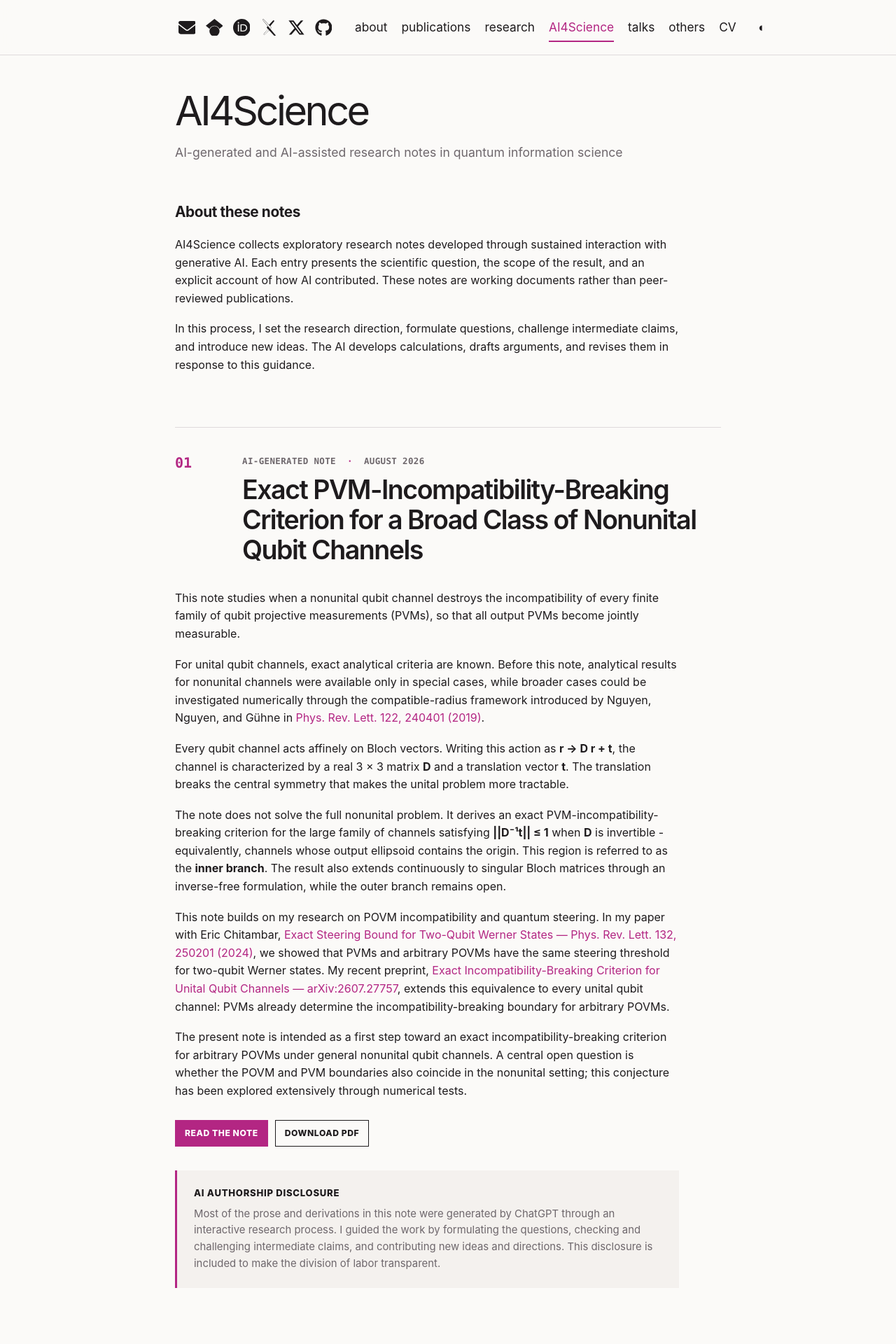
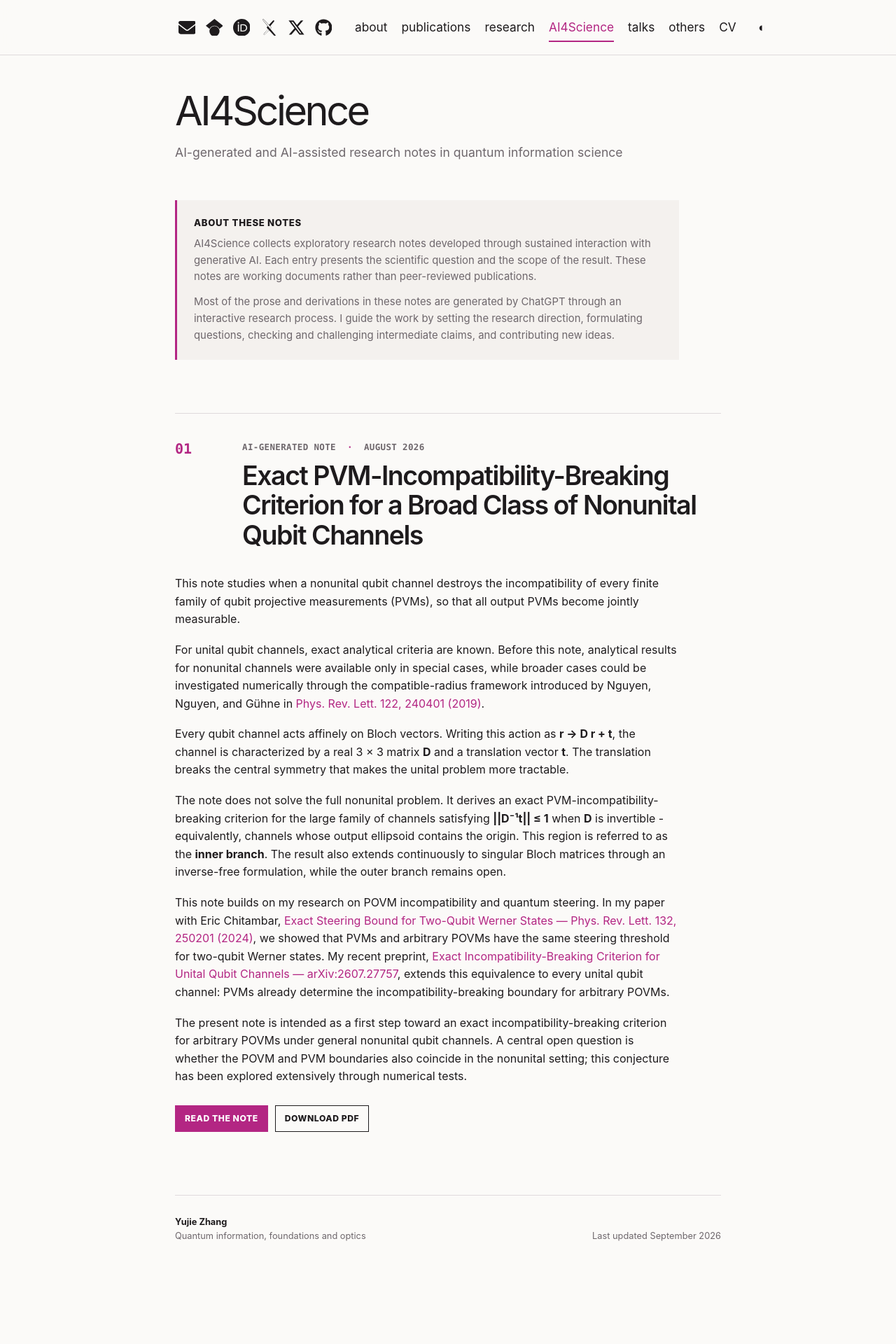
Before and after one commit to yujie4phy/yujie4phy.github.io, a Next.js app: page /ai4science in a window 1280 px wide. Shown: the top 1920 px of the page at 70% size. After the commit the page ends 1805 px from the top, so only its background shows below. Built offline with nearby package versions, Linux system fonts and the light colour scheme.

Commit message:
Consolidate AI disclosure in the page introduction

```diff
--- a/app/ai4science/page.tsx
+++ b/app/ai4science/page.tsx
@@ -18,7 +18,7 @@ export default function AI4SciencePage() {
       pageDescription={ai4science.pageDescription}
       pageHeadingVariant="compact"
     >
-      <section className="ai4science-intro" aria-labelledby="ai4science-introduction">
+      <section className="ai-disclosure" aria-labelledby="ai4science-introduction">
         <h2 id="ai4science-introduction">About these notes</h2>
         {ai4science.introduction.map((paragraph) => (
           <p key={paragraph}>{paragraph}</p>
@@ -58,10 +58,6 @@ export default function AI4SciencePage() {
               </a>
             </div>
 
-            <aside className="ai-disclosure" aria-label="AI authorship disclosure">
-              <h3>AI authorship disclosure</h3>
-              <p>{note.disclosure}</p>
-            </aside>
           </article>
         ))}
       </div>
--- a/app/globals.css
+++ b/app/globals.css
@@ -787,21 +787,6 @@ summary {
   line-height: 1.5;
 }
 
-.ai4science-intro {
-  max-width: 720px;
-}
-
-.ai4science-intro h2 {
-  margin: 0 0 18px;
-  font-size: 1.3rem;
-  font-weight: 700;
-  letter-spacing: -0.02em;
-}
-
-.ai4science-intro p {
-  margin: 0 0 18px;
-}
-
 .ai-note-list {
   margin-top: 76px;
 }
@@ -911,13 +896,13 @@ summary {
 
 .ai-disclosure {
   max-width: 720px;
-  margin-top: 34px;
+  margin: 0;
   padding: 22px 24px;
   border-left: 3px solid var(--accent);
   background: var(--surface-soft);
 }
 
-.ai-disclosure h3 {
+.ai-disclosure h2 {
   margin: 0 0 8px;
   font-size: 0.82rem;
   font-weight: 800;
@@ -929,6 +914,10 @@ summary {
   margin: 0;
   color: var(--muted);
   font-size: 0.93rem;
+}
+
+.ai-disclosure p + p {
+  margin-top: 12px;
 }
 
 .site-footer {
--- a/content/ai4science.json
+++ b/content/ai4science.json
@@ -1,8 +1,8 @@
 {
   "pageDescription": "AI-generated and AI-assisted research notes in quantum information science",
   "introduction": [
-    "AI4Science collects exploratory research notes developed through sustained interaction with generative AI. Each entry presents the scientific question, the scope of the result, and an explicit account of how AI contributed. These notes are working documents rather than peer-reviewed publications.",
-    "In this process, I set the research direction, formulate questions, challenge intermediate claims, and introduce new ideas. The AI develops calculations, drafts arguments, and revises them in response to this guidance."
+    "AI4Science collects exploratory research notes developed through sustained interaction with generative AI. Each entry presents the scientific question and the scope of the result. These notes are working documents rather than peer-reviewed publications.",
+    "Most of the prose and derivations in these notes are generated by ChatGPT through an interactive research process. I guide the work by setting the research direction, formulating questions, checking and challenging intermediate claims, and contributing new ideas."
   ],
   "notes": [
     {
@@ -19,8 +19,7 @@
         "The note does not solve the full nonunital problem. It derives an exact PVM-incompatibility-breaking criterion for the large family of channels satisfying **||D⁻¹t|| ≤ 1** when **D** is invertible - equivalently, channels whose output ellipsoid contains the origin. This region is referred to as the **inner branch**. The result also extends continuously to singular Bloch matrices through an inverse-free formulation, while the outer branch remains open.",
         "This note builds on my research on POVM incompatibility and quantum steering. In my paper with Eric Chitambar, [Exact Steering Bound for Two-Qubit Werner States — Phys. Rev. Lett. 132, 250201 (2024)](https://journals.aps.org/prl/abstract/10.1103/PhysRevLett.132.250201), we showed that PVMs and arbitrary POVMs have the same steering threshold for two-qubit Werner states. My recent preprint, [Exact Incompatibility-Breaking Criterion for Unital Qubit Channels — arXiv:2607.27757](https://arxiv.org/abs/2607.27757), extends this equivalence to every unital qubit channel: PVMs already determine the incompatibility-breaking boundary for arbitrary POVMs.",
         "The present note is intended as a first step toward an exact incompatibility-breaking criterion for arbitrary POVMs under general nonunital qubit channels. A central open question is whether the POVM and PVM boundaries also coincide in the nonunital setting; this conjecture has been explored extensively through numerical tests."
-      ],
-      "disclosure": "Most of the prose and derivations in this note were generated by ChatGPT through an interactive research process. I guided the work by formulating the questions, checking and challenging intermediate claims, and contributing new ideas and directions. This disclosure is included to make the division of labor transparent."
+      ]
     }
   ]
 }
--- a/editor/editor.js
+++ b/editor/editor.js
@@ -17,7 +17,7 @@ const sectionDefinitions = [
     key: "ai4science",
     label: "AI4Science",
     kicker: "AI4SCIENCE PAGE",
-    description: "Edit the introduction, research-note summaries, disclosures, and PDF links.",
+    description: "Edit the shared introduction, research-note summaries, and PDF links.",
     route: "/ai4science/",
   },
   {
@@ -130,7 +130,6 @@ const longTextKeys = new Set([
   "citation",
   "description",
   "detail",
-  "disclosure",
   "note",
   "paragraphs",
   "topics",
@@ -247,7 +246,6 @@ function templateFor(collectionKey) {
       title: "New AI research note",
       pdf: "",
       paragraphs: [],
-      disclosure: "",
     },
     employment: {
       title: "",
```
Also changed, not shown: 1 other file (tests, documents, lock files or other folders).
